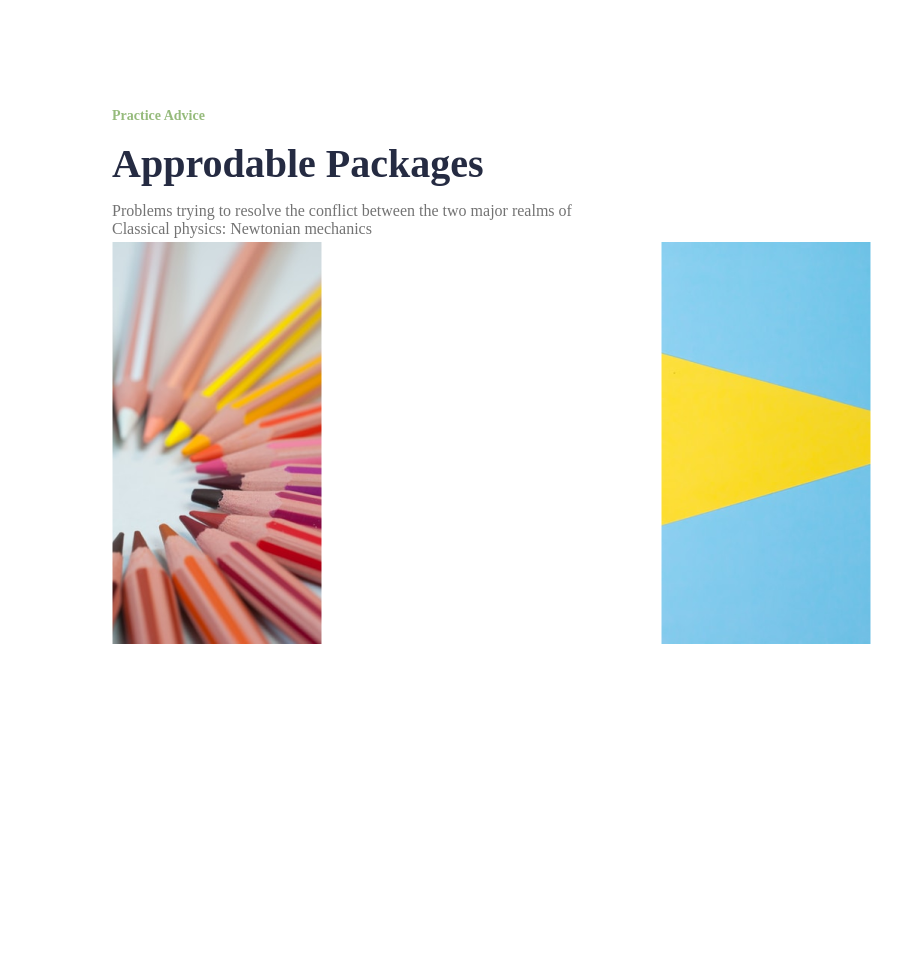
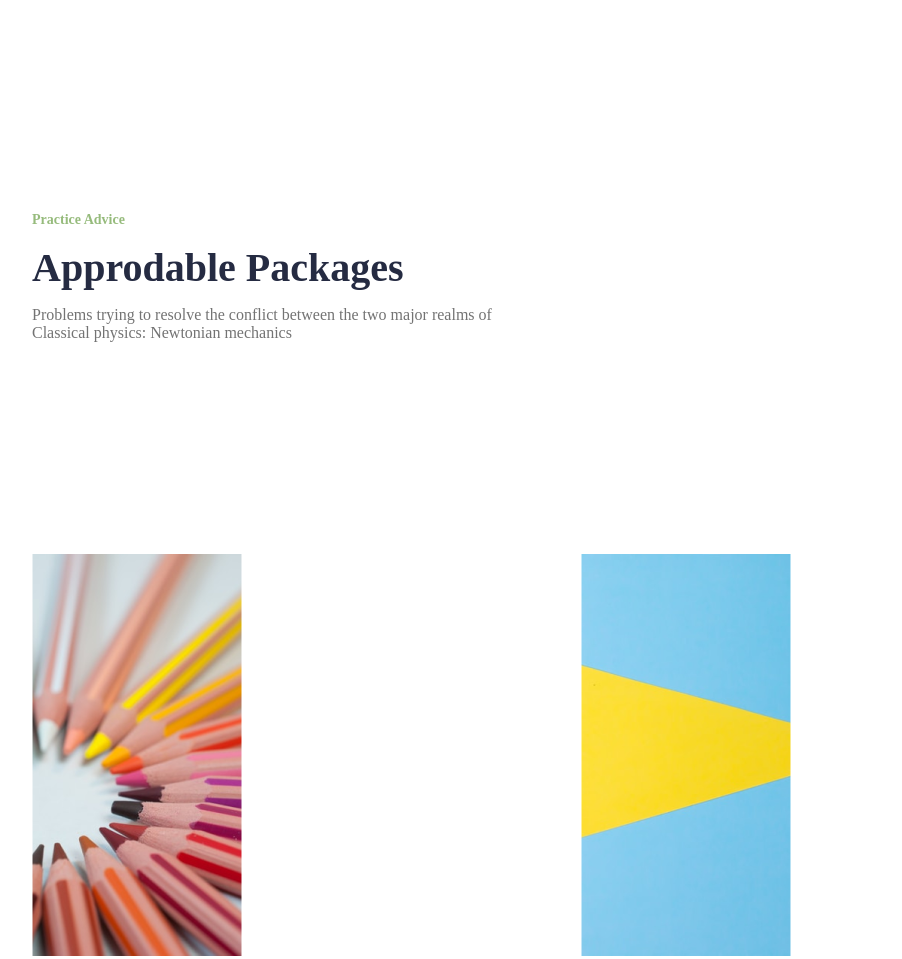
Before and after one commit to giorgi-darchiashvili/davaleba, a plain HTML site: page davaleba 6/index.html in a window 1280 px wide. Shown: the part 2158-3117 px from the top of the page, without its empty margins (83-985 px from the left). Drawn offline with Linux system fonts and the light colour scheme; a web font is replaced by a local one.

Commit message:
meotxe bloki

```diff
--- a/davaleba 6/css/main.css
+++ b/davaleba 6/css/main.css
@@ -348,18 +348,19 @@ nav div a {
 
 ____________________________________________
 
-
-
-.space-around-vertical {
-    display: flex;
-    justify-content: space-around;
-    flex-direction: column;
+.d1050x402 {
+    width: 1050px;
+    height: 402px;
 }
 
 
+.d1050x402 {
+    width: 1050px;
+    height: 402px;
+}
 
 .d1440x952  {
-    width: 1440px;
+    max-width: 1440px;
     height: 952px;
 }
 
@@ -405,10 +406,7 @@ ____________________________________________
     font-size: 40px;
 }
 
-.d1050x402 {
-    width: 1050px;
-    height: 402px;
-}
+
 
 .d501x402 {
     width: 501px;
@@ -419,3 +417,10 @@ ____________________________________________
     display: flex;
     justify-content: space-between;
 }
+
+
+.space-around-vertical {
+    display: flex;
+    justify-content: space-around;
+    flex-direction: column;
+}
--- a/davaleba 6/index.html
+++ b/davaleba 6/index.html
@@ -114,8 +114,8 @@
 
     </section>
 
-    <section class="meotxe-section">
-        <div class="d1440x952">
+    <section class="meotxe-section ">
+        <div class="d1440x952 center2">
             <div class="d1050x952 center space-around-vertical">
                 <div class="d1044x134 center-vertically2">
 
```
